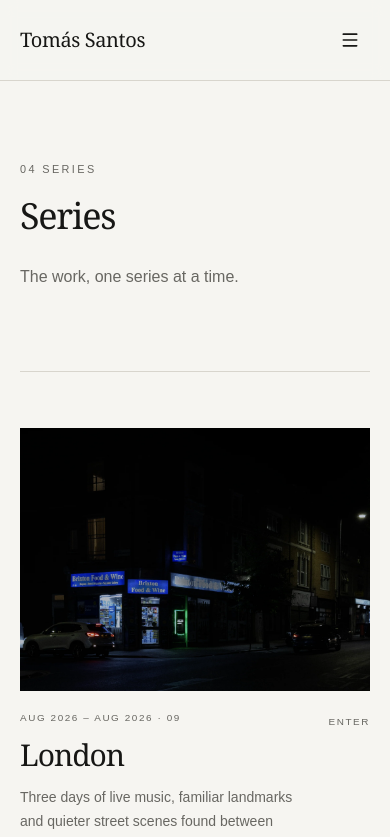
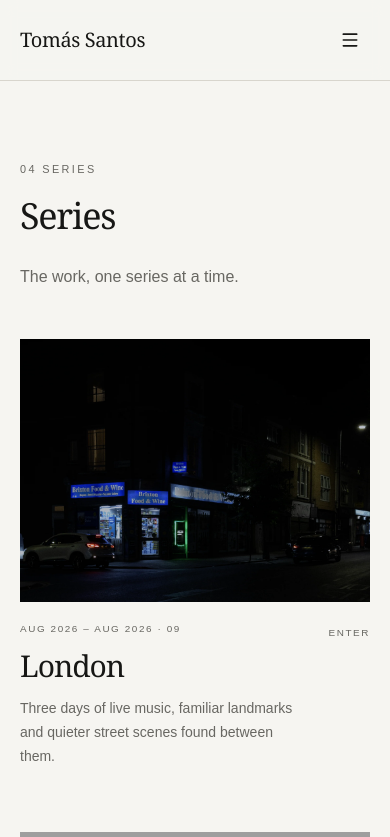
Before and after one commit to TomasVSantos/portfolio-photography, a Next.js app: page /series in a window 390 px wide. Shown: the top 837 px of the page. Built offline with nearby package versions, Linux system fonts and the light colour scheme; grey boxes are pictures that could not be loaded.

Commit message:
improve series

```diff
--- a/src/app/gallery/page.tsx
+++ b/src/app/gallery/page.tsx
@@ -42,7 +42,7 @@ export default function GalleryPage() {
     <PageShell>
       <main>
         <Container>
-          <header className="py-20 sm:py-28 lg:py-36">
+          <header className="pt-20 pb-12 sm:pt-28 sm:pb-12 lg:pt-36 lg:pb-12">
             <SectionHeading
               eyebrow={`${photos.length.toString().padStart(2, "0")} photographs`}
             >
--- a/src/app/series/page.tsx
+++ b/src/app/series/page.tsx
@@ -47,7 +47,7 @@ export default function SeriesIndexPage() {
     <PageShell>
       <main>
         <Container>
-          <header className="max-w-3xl py-20 sm:py-28 lg:py-36">
+          <header className="max-w-3xl pt-20 pb-12 sm:pt-28 sm:pb-12 lg:pt-36 lg:pb-12">
             <SectionHeading
               eyebrow={`${series.length.toString().padStart(2, "0")} series`}
             >
@@ -58,7 +58,7 @@ export default function SeriesIndexPage() {
             </p>
           </header>
 
-          <section className="border-border border-t pt-14 pb-24 lg:pt-20 lg:pb-36">
+          <section className="pb-24 lg:pb-36">
             <div className="grid gap-x-8 gap-y-16 sm:grid-cols-2 lg:gap-x-10 lg:gap-y-24">
               {series.map((item) => {
                 const image = getPhotoImage(item.coverPhoto);
```
